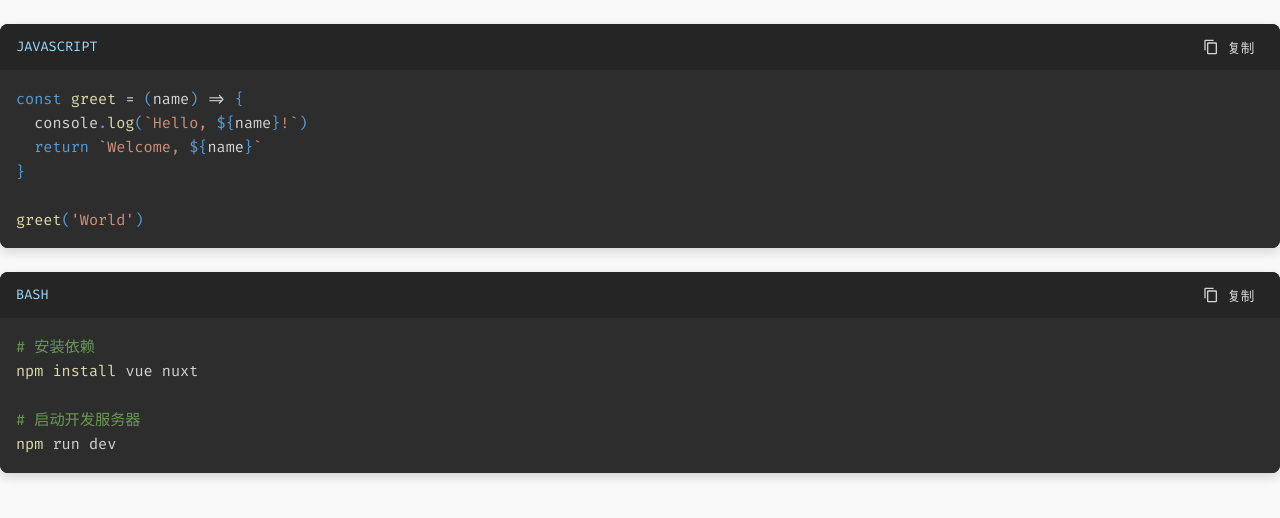
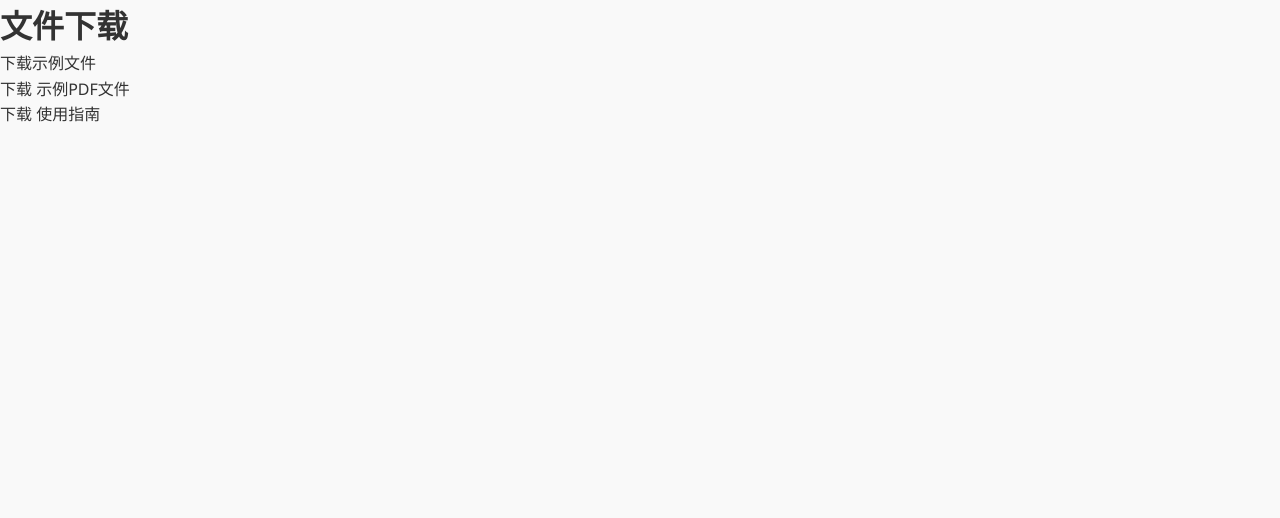
Before and after one commit to NiceHuanYu/HuanYuBlog, a Nuxt app: page /posts/2 in a window 1280 px wide. Shown: the top 518 px of the page. Built offline with nearby package versions, Linux system fonts and the light colour scheme.

Commit message:
下载功能修复成功

```diff
--- a/app/components/minecraft/ResourceList.vue
+++ b/app/components/minecraft/ResourceList.vue
@@ -15,16 +15,20 @@
         <span class="resource-size">{{ resource.size }}</span>
         <span class="resource-downloads">{{ resource.downloads.toLocaleString() }}</span>
         <span class="resource-updated">{{ formatDate(resource.updated) }}</span>
-        <button class="download-button" @click="downloadResource(resource.id)">下载</button>
+        <a
+          class="download-button"
+          :href="`${resource.filePath}`"
+          :download="`${resource.name}.${resource.type.toLowerCase()}`"
+          @click="handleDownload(resource)"
+        >
+          下载
+        </a>
       </div>
     </div>
   </div>
 </template>
 
 <script setup>
-
-import { minecraftResources } from '@/data/MinecraftResources'
-
 const props = defineProps({
   resources: {
     type: Array,
@@ -32,30 +36,12 @@ const props = defineProps({
   }
 })
 
-const downloadResource = async (id) => {
-  try {
-    const response = await $fetch(`/api/download?id=${id}`, {
-      method: 'GET',
-      responseType: 'blob'
-    })
-
-    const resource = props.resources.find(r => r.id === id)
-    const url = window.URL.createObjectURL(new Blob([response]))
-    const link = document.createElement('a')
-    link.href = url
-    link.setAttribute('download', `${resource.name}.${resource.type.toLowerCase()}`) // 设置下载文件名和类型
-    document.body.appendChild(link)
-    link.click()
-    link.remove()
-
-    // 更新本地下载计数
-    resource.downloads++
-  } catch (error) {
-    console.error('Download failed:', error)
-    alert('下载失败，请稍后再试')
-  }
+const handleDownload = (resource) => {
+  // 更新本地下载计数
+  resource.downloads++
+  // 这里可以添加其他逻辑，如发送统计信息等
+  console.log(`Downloading ${resource.name}`)
 }
-
 
 const formatDate = (dateString) => {
   const options = { year: 'numeric', month: 'short', day: 'numeric' }
@@ -99,6 +85,7 @@ const formatDate = (dateString) => {
 }
 
 .download-button {
+  display: inline-block;
   background-color: #42b983;
   color: white;
   border: none;
@@ -106,6 +93,8 @@ const formatDate = (dateString) => {
   border-radius: 4px;
   cursor: pointer;
   transition: background-color 0.3s;
+  text-decoration: none;
+  text-align: center;
 }
 
 .download-button:hover {
--- a/app/data/MinecraftResources.js
+++ b/app/data/MinecraftResources.js
@@ -5,26 +5,17 @@ export const minecraftResources = [
     name: '这是测试文件',
     type: 'PDF',
     size: 'fff',
-    downloads: 1245,
+    downloads: 0,
     updated: '2023-06-10',
-    filePath: '/downloads/minecraft/1.pdf' // 实际文件路径
+    filePath: '/downloads/minecraft/sample.pdf' // 实际文件路径
   },
   {
     id: 2,
     name: '测试文件2',
     type: 'caj',
     size: '32MB',
-    downloads: 892,
+    downloads: 0,
     updated: '2023-05-22',
     filePath: '/downloads/minecraft/2.caj'
-  },
-  {
-    id: 3,
-    name: '数据包合集',
-    type: '数据包',
-    size: '78MB',
-    downloads: 567,
-    updated: '2023-04-15',
-    filePath: '/downloads/minecraft/data-packs/collection.zip'
   }
 ]
--- a/app/pages/posts/2.vue
+++ b/app/pages/posts/2.vue
@@ -1,20 +1,29 @@
 <template>
-  <CodeBlock
-    language="javascript"
-    code="const greet = (name) => {
-  console.log(`Hello, ${name}!`)
-  return `Welcome, ${name}`
+  <div>
+    <h1>文件下载</h1>
+    <ul>
+      <li>
+        <a href="/downloads/minecraft/sample.pdf" download>下载示例文件</a>
+      </li>
+      <!-- 或者使用动态方式 -->
+      <li v-for="file in files" :key="file.name">
+        <a :href="`/downloads/minecraft/${file.name}`" :download="file.name">
+          下载 {{ file.displayName }}
+        </a>
+      </li>
+    </ul>
+  </div>
+</template>
+
+<script>
+export default {
+  data() {
+    return {
+      files: [
+        { name: 'sample.pdf', displayName: '示例PDF文件' },
+        { name: 'guide.docx', displayName: '使用指南' }
+      ]
+    }
+  }
 }
-
-greet('World')"
-  />
-
-  <CodeBlock
-    language="bash"
-    code="# 安装依赖
-npm install vue nuxt
-
-# 启动开发服务器
-npm run dev"
-  />
-</template>
+</script>
```
Also changed, not shown: 2 other files (tests, documents, lock files or other folders).
